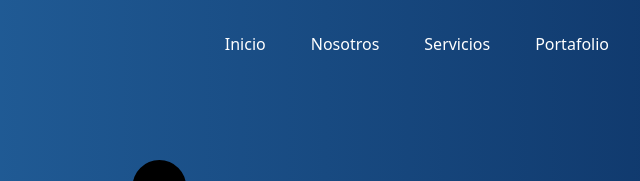
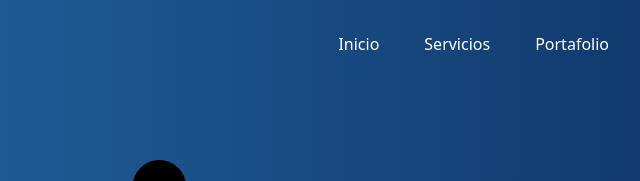
Before and after one commit to Redjorm/portafolio, a plain HTML site: page index.html in a window 1280 px wide. Shown: the top 181 px of the page, 528-1168 px from the left. Drawn offline with nearby package versions, Linux system fonts and the light colour scheme.

Commit message:
Eliminacion

```diff
--- a/index.html
+++ b/index.html
@@ -42,9 +42,6 @@
           <ul class="navbar-nav ms-auto me-lg-4 py-3">
             <li class="nav-item">
               <a class="nav-link" aria-current="page" href="#inicio">Inicio</a>
-            </li>
-            <li class="nav-item">
-              <a class="nav-link" href="#about">Nosotros</a>
             </li>
             <li class="nav-item">
               <a class="nav-link" href="#services">Servicios</a>
```
